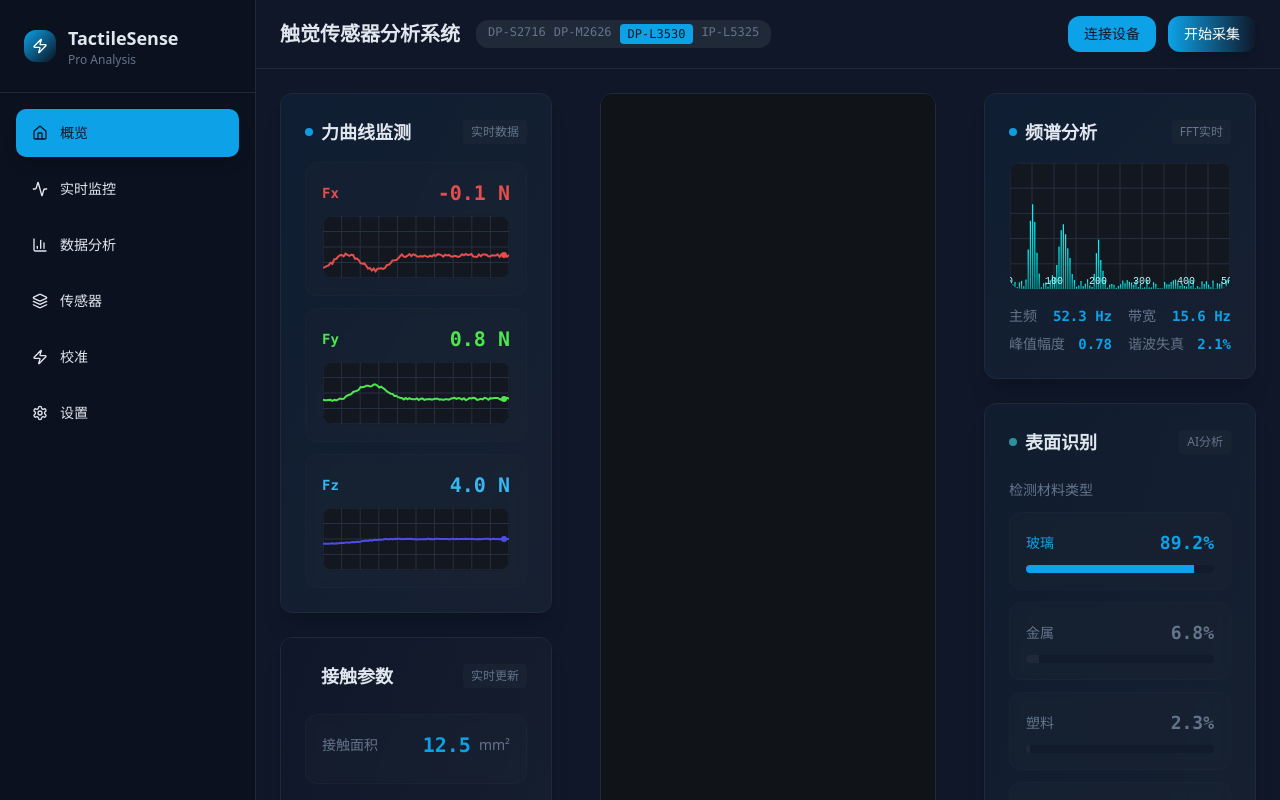
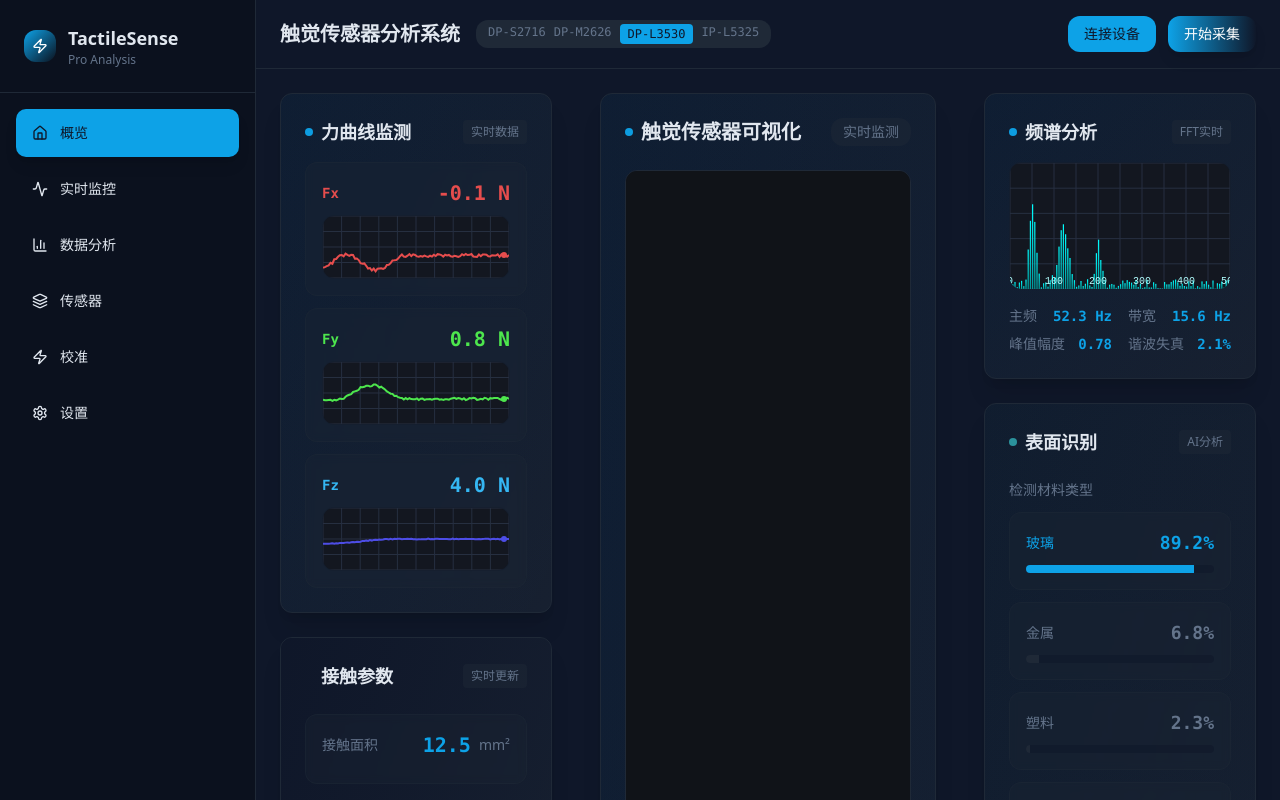
Before and after one commit to chentianyi87/tacti-sense-lab, a React (Vite) app: page / in a window 1280 px wide. Shown: the top 800 px of the page. Built offline with nearby package versions, Linux system fonts and the light colour scheme.

Commit message:
Fix: Restore finger visualization
The finger visualization in the center of the page was not visible. This commit restores the finger visualization, ensuring that the pressure heatmap and shear force vectors are displayed correctly.

```diff
--- a/src/pages/Index.tsx
+++ b/src/pages/Index.tsx
@@ -46,8 +46,24 @@ const Index = () => {
           </div>
 
           {/* Center - Sensor Visualization */}
-          <div className="flex-1 p-6">
-            <SensorVisualization />
+          <div className="flex-1 p-6 flex flex-col">
+            <div className="bg-gradient-to-br from-card to-secondary/50 border border-border rounded-xl p-6 shadow-xl relative overflow-hidden flex-1">
+              <div className="absolute inset-0 bg-gradient-to-br from-cyan-bright/5 to-transparent pointer-events-none"></div>
+              <div className="relative z-10 h-full flex flex-col">
+                <div className="flex items-center justify-between mb-6">
+                  <div className="flex items-center gap-2">
+                    <div className="w-2 h-2 bg-cyan-bright rounded-full animate-pulse"></div>
+                    <h3 className="text-xl font-semibold text-foreground">触觉传感器可视化</h3>
+                  </div>
+                  <div className="text-sm text-muted-foreground bg-secondary/50 px-3 py-1 rounded-lg">
+                    实时监测
+                  </div>
+                </div>
+                <div className="flex-1 min-h-0">
+                  <SensorVisualization />
+                </div>
+              </div>
+            </div>
           </div>
 
           {/* Right Panel */}
```
